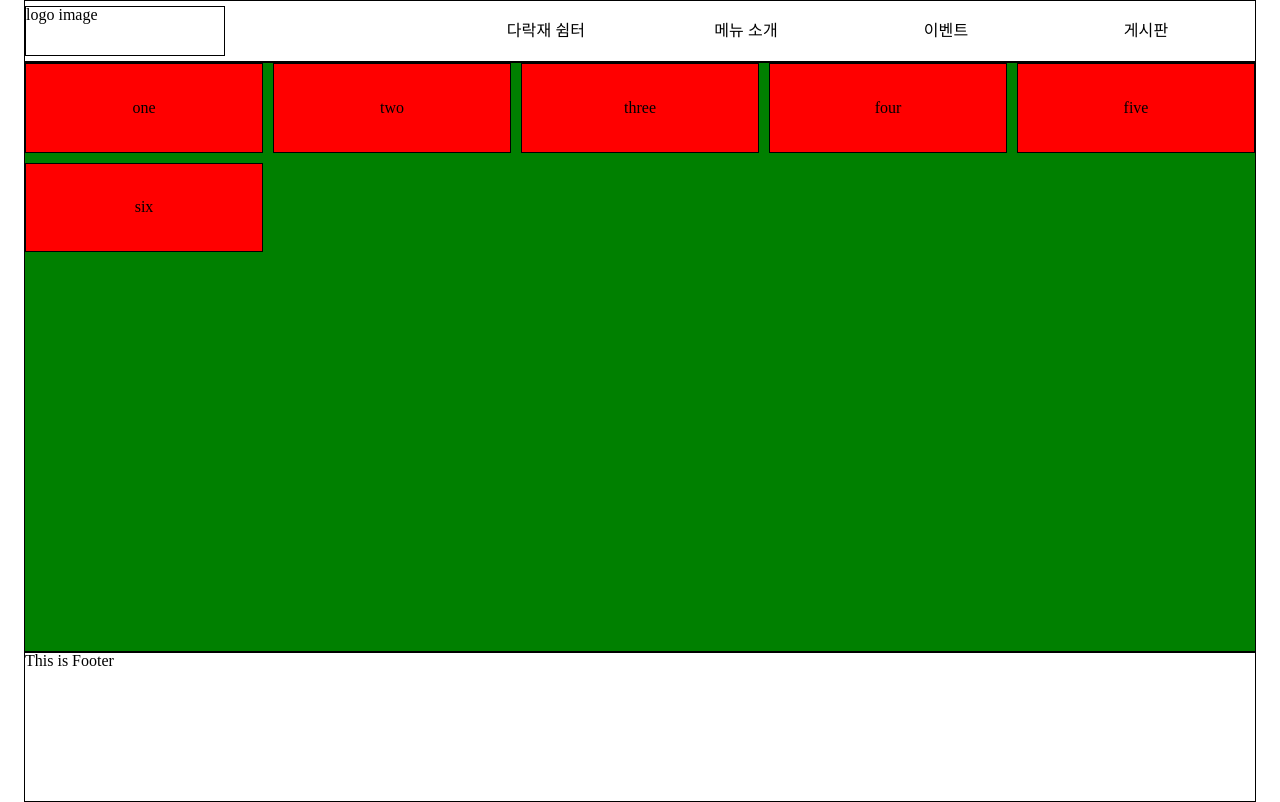
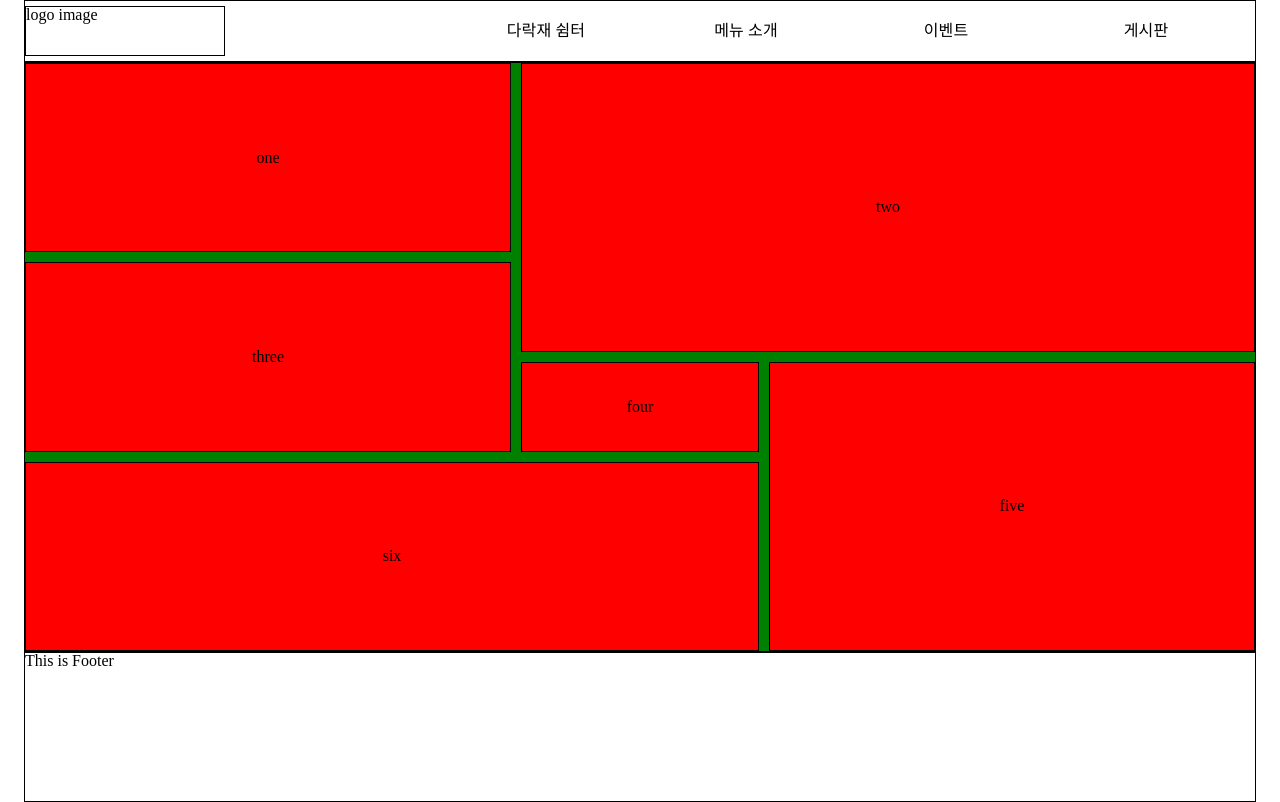
Before and after one commit to hayoung0Lee/gatsby-gomtang, a Gatsby site: page /about in a window 1280 px wide. Built offline with nearby package versions, Linux system fonts and the light colour scheme; Gatsby itself is replaced by a stand-in of ours.

Commit message:
Apply grid-row and grid column

```diff
--- a/src/pages/about.tsx
+++ b/src/pages/about.tsx
@@ -28,6 +28,31 @@ const AboutLayout = styled.div`
     justify-content: center;
     align-items: center;
   }
+
+  & > div.medium {
+    grid-row: span 2;
+    grid-column: span 2;
+  }
+
+  & > div.large {
+    grid-row: span 3;
+    grid-column: span 3;
+  }
+
+  & > div.small {
+    grid-row: span 1;
+    grid-column: span 1;
+  }
+
+  & > div.tall {
+    grid-row: span 3;
+    grid-column: span 2;
+  }
+
+  & > div.wide {
+    grid-row: span 2;
+    grid-column: span 3;
+  }
 `;
 
 const AboutPage = () => {
@@ -57,12 +82,12 @@ const AboutPage = () => {
   return (
     <Layout>
       <AboutLayout>
-        <div>one</div>
-        <div>two</div>
-        <div>three</div>
-        <div>four</div>
-        <div>five</div>
-        <div>six</div>
+        <div className="medium">one</div>
+        <div className="large">two</div>
+        <div className="medium">three</div>
+        <div className="small">four</div>
+        <div className="tall">five</div>
+        <div className="wide">six</div>
       </AboutLayout>
     </Layout>
   );
```
